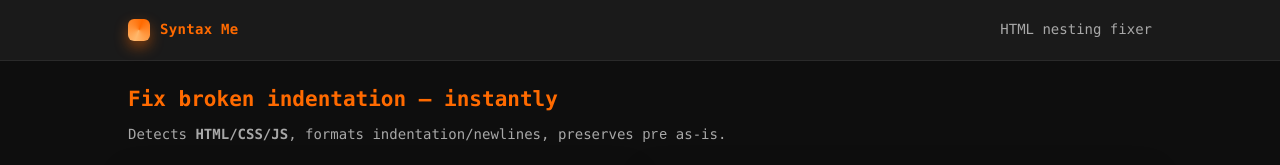
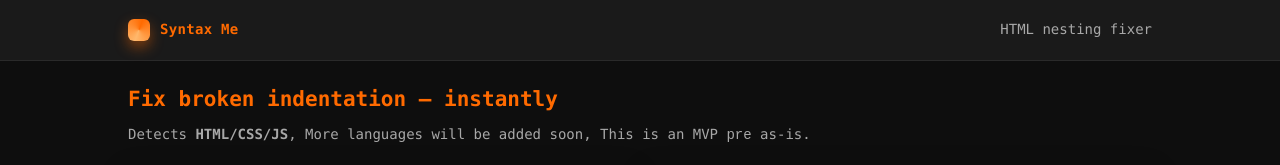
Before and after one commit to autin2/SyntaxMe, a plain HTML site: page newsaas/index.html in a window 1280 px wide. Shown: the top 165 px of the page. Drawn offline with Linux system fonts and the light colour scheme.

Commit message:
Update index.html

```diff
--- a/newsaas/index.html
+++ b/newsaas/index.html
@@ -87,7 +87,7 @@
   <main class="container">
     <section class="intro">
       <h1>Fix broken indentation — instantly</h1>
-      <p>Detects <strong>HTML/CSS/JS</strong>, formats indentation/newlines, preserves <code>pre</code> as-is.</p>
+      <p>Detects <strong>HTML/CSS/JS</strong>, More languages will be added soon, This is an MVP <code>pre</code> as-is.</p>
     </section>
 
     <section class="workbench">
```
